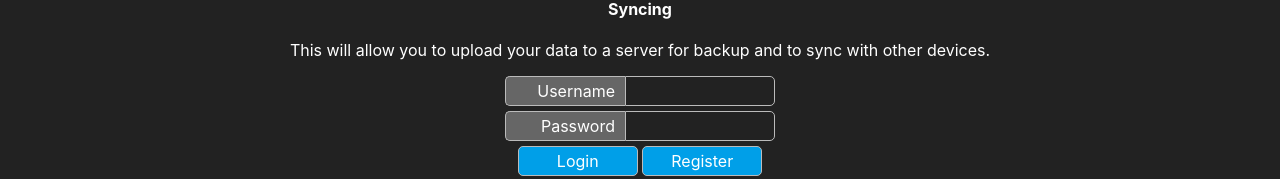
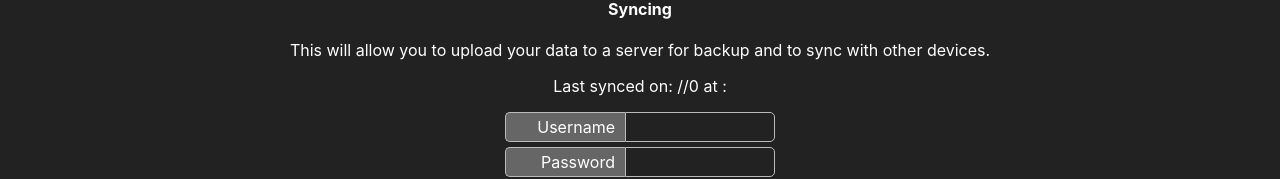
Before and after one commit to Vyper248/budget-app, a React (Create React App) app: page / in a window 1280 px wide. Both pictures are taken after a click on the element "Settings". Shown: the part 286-465 px from the top of the page. Built offline with nearby package versions, Linux system fonts and the light colour scheme; no server answers.

Commit message:
Removed syncing when changing pages. Added date and time last synced to Settings page.

```diff
--- a/src/containers/Settings.js
+++ b/src/containers/Settings.js
@@ -11,6 +11,7 @@ import Button from '../components/Button';
 const Settings = () => {
     const dispatch = useDispatch();
     const user = useSelector(state => state.user);
+    const lastSync = useSelector(state => state.lastSync);
 
     const payPeriodType = useSelector(state => state.general.payPeriodType);
     const currencySymbol = useSelector(state => state.general.currencySymbol);
@@ -103,6 +104,9 @@ const Settings = () => {
     const onChangeUsername = (e) => setUsername(e.target.value);
     const onChangePassword = (e) => setPassword(e.target.value);
 
+    let lastSyncDate = lastSync.toFixed(0);
+    let lastSyncDisplay = `${lastSyncDate.slice(6,8)}/${lastSyncDate.slice(4,6)}/${lastSyncDate.slice(0,4)} at ${lastSyncDate.slice(8,10)}:${lastSyncDate.slice(10,12)}`;
+
     return (
         <div>
             <Container>
@@ -121,6 +125,7 @@ const Settings = () => {
 
                 <h4>Syncing</h4>
                 <p>This will allow you to upload your data to a server for backup and to sync with other devices.</p>
+                <p>Last synced on: {lastSyncDisplay}</p>
                 { user === null
                 ?   <div>
                         <LabelledInput label="Username" value={username} onChange={onChangeUsername}/>
--- a/src/redux/store.js
+++ b/src/redux/store.js
@@ -19,7 +19,7 @@ const syncMiddleware = ({getState, dispatch}) => {
     return (next) => (action) => {
         const result = next(action);
         //sync with server if possible
-        const ignore = ['SET_EDIT_MODE', 'SYNC', 'SET_USER'];
+        const ignore = ['SET_CURRENT_PAGE', 'SET_EDIT_MODE', 'SYNC', 'SET_USER'];
         if (ignore.includes(action.type)) return result;
         sync(getState(), dispatch);
 
```
